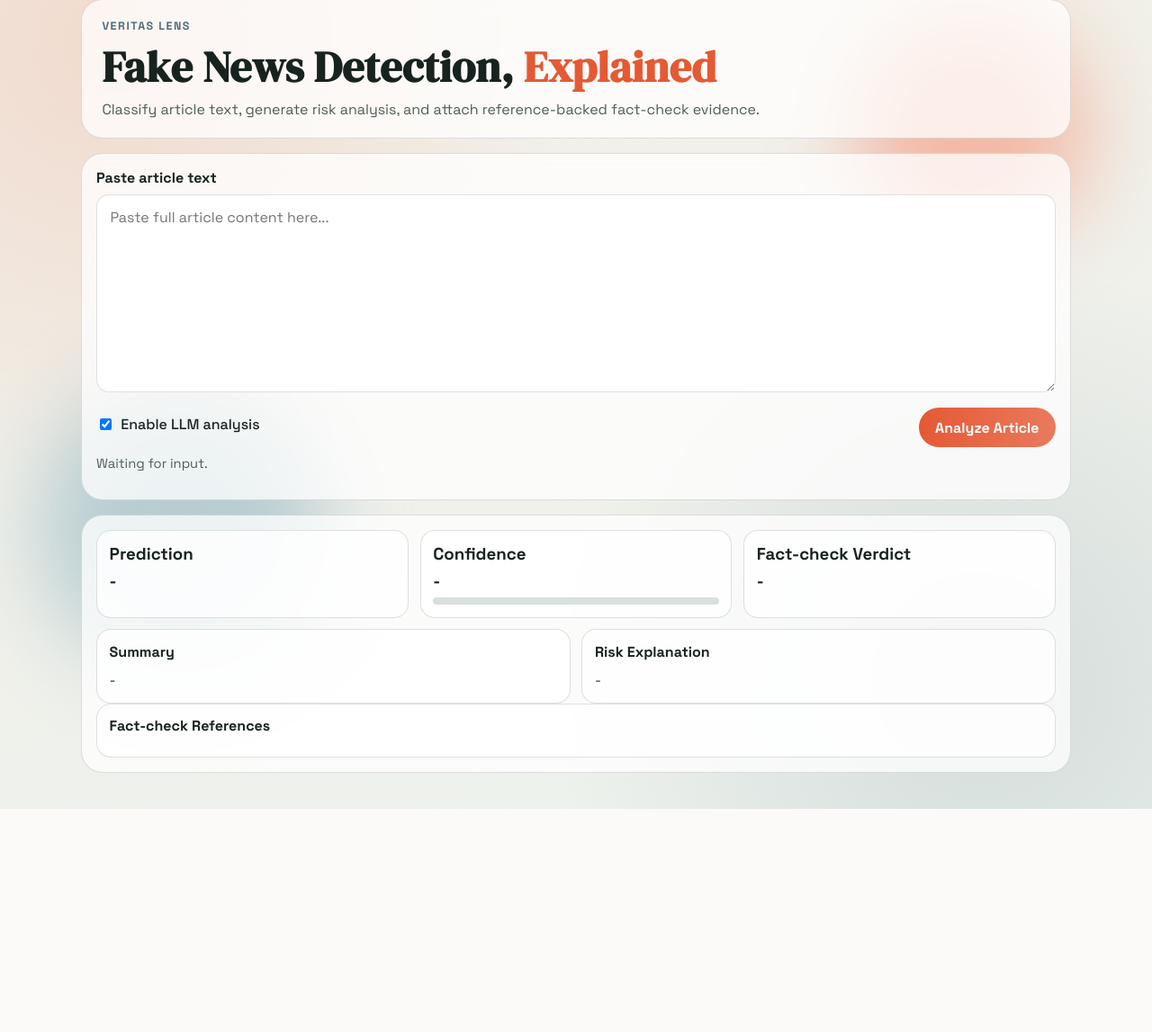
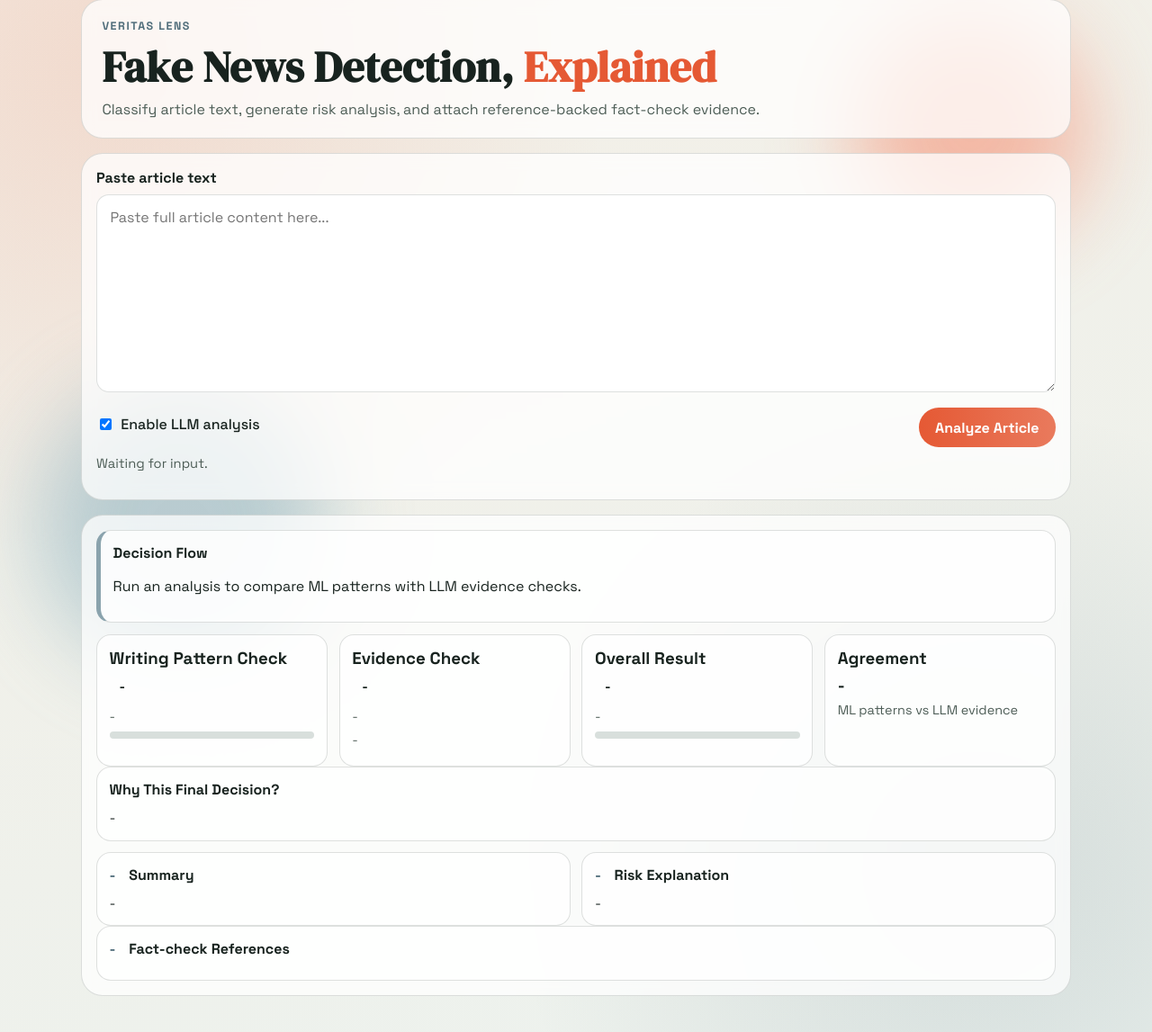
Before and after one commit to aayush-kushwaha/Fake_News_Detection, a FastAPI app: page / in a window 1280 px wide. Shown: the part 41-1188 px from the top of the page at 90% size. Before the commit the page ends 940 px from the top, so only its background shows below. Run offline with FastAPI, Linux system fonts and the light colour scheme.

Commit message:
UI changes

```diff
--- a/app/main.py
+++ b/app/main.py
@@ -13,8 +13,11 @@ from app.model_service import FakeNewsModelService
 from app.schemas import (
     AnalyzeRequest,
     AnalyzeResponse,
+    FinalAssessment,
     FactCheckResponse,
     HealthResponse,
+    LlmAssessment,
+    MlAssessment,
     PredictRequest,
     PredictResponse,
 )
@@ -40,6 +43,79 @@ def _label_name(label: int) -> str:
     if label == -1:
         return "review"
     return "fake" if label == 1 else "real"
+
+
+def _ml_fake_score(prediction: PredictResponse) -> float:
+    if prediction.label_name == "fake":
+        return float(prediction.confidence)
+    if prediction.label_name == "real":
+        return 1.0 - float(prediction.confidence)
+    return 0.5
+
+
+def _llm_fake_score(verdict: str) -> float:
+    mapping = {
+        "contradicted": 0.9,
+        "mixed": 0.65,
+        "insufficient_evidence": 0.5,
+        "supported": 0.1,
+    }
+    return mapping.get(verdict, 0.5)
+
+
+def _fuse_assessments(
+    prediction: PredictResponse,
+    fact_check: FactCheckResponse | None,
+) -> FinalAssessment:
+    ml_label = prediction.label_name
+    ml_score = _ml_fake_score(prediction)
+
+    if fact_check is None:
+        verdict = "fake" if ml_score >= 0.78 else "real"
+        confidence = int(round(max(0.0, abs(ml_score - 0.5) * 2.0) * 100))
+        return FinalAssessment(
+            verdict=verdict,
+            confidence=confidence,
+            agreement_status="ml_only",
+            explanation="LLM verification was unavailable, so final recommendation follows the ML pattern model.",
+        )
+
+    llm_verdict = fact_check.verdict
+    llm_score = _llm_fake_score(llm_verdict)
+    llm_supports_fake = llm_verdict in {"contradicted", "mixed"}
+    llm_supports_real = llm_verdict == "supported"
+    ml_supports_fake = ml_label == "fake"
+    ml_supports_real = ml_label == "real"
+
+    disagreement = (ml_supports_fake and llm_supports_real) or (ml_supports_real and llm_supports_fake)
+    agreement_status = "disagree" if disagreement else "agree"
+
+    llm_weight = 0.40 if fact_check.has_trusted_references else 0.25
+    ml_weight = 1.0 - llm_weight
+    fused_risk = (ml_weight * ml_score) + (llm_weight * llm_score)
+
+    if disagreement:
+        return FinalAssessment(
+            verdict="review",
+            confidence=55,
+            agreement_status=agreement_status,
+            explanation="The pattern model and evidence-check model disagree, so this article is flagged for manual review.",
+        )
+
+    if fused_risk >= 0.72:
+        verdict = "fake"
+    elif fused_risk <= 0.35:
+        verdict = "real"
+    else:
+        verdict = "review"
+
+    confidence = int(round(max(0.0, abs(fused_risk - 0.5) * 2.0) * 100))
+    return FinalAssessment(
+        verdict=verdict,
+        confidence=confidence,
+        agreement_status=agreement_status,
+        explanation="Final recommendation combines ML writing-pattern risk with LLM evidence verification.",
+    )
 
 
 @asynccontextmanager
@@ -101,9 +177,20 @@ def analyze(payload: AnalyzeRequest) -> AnalyzeResponse:
 
     label, confidence = model_service.predict(payload.text)
     prediction = PredictResponse(label=label, label_name=_label_name(label), confidence=confidence)
+    ml_assessment = MlAssessment(
+        label=prediction.label,
+        label_name=prediction.label_name,
+        confidence=prediction.confidence,
+        summary="Pattern-based classification from the trained text model.",
+    )
 
     if not payload.use_llm:
-        return AnalyzeResponse(prediction=prediction)
+        final_assessment = _fuse_assessments(prediction, None)
+        return AnalyzeResponse(
+            prediction=prediction,
+            ml_assessment=ml_assessment,
+            final_assessment=final_assessment,
+        )
 
     warnings: list[str] = []
     summary = None
@@ -126,8 +213,25 @@ def analyze(payload: AnalyzeRequest) -> AnalyzeResponse:
     except Exception as exc:
         warnings.append(f"Fact-check unavailable: {exc}")
 
+    llm_assessment = None
+    if fact_check is not None:
+        llm_assessment = LlmAssessment(
+            verdict=fact_check.verdict,
+            confidence=fact_check.confidence,
+            explanation=fact_check.explanation,
+            has_trusted_references=bool(fact_check.has_trusted_references),
+            summary="Evidence-oriented claim verification using retrieved references.",
+        )
+
+    final_assessment = _fuse_assessments(prediction, fact_check)
+    if final_assessment.agreement_status == "disagree":
+        warnings.insert(0, "ML and LLM disagree on this article. Final recommendation is REVIEW.")
+
     return AnalyzeResponse(
         prediction=prediction,
+        ml_assessment=ml_assessment,
+        llm_assessment=llm_assessment,
+        final_assessment=final_assessment,
         summary=summary,
         risk_explanation=risk_explanation,
         fact_check=fact_check,
--- a/app/static/css/styles.css
+++ b/app/static/css/styles.css
@@ -176,7 +176,7 @@ button:hover {
 
 .kpi-row {
   display: grid;
-  grid-template-columns: repeat(3, minmax(0, 1fr));
+  grid-template-columns: repeat(4, minmax(0, 1fr));
   gap: 0.8rem;
 }
 
@@ -193,10 +193,89 @@ button:hover {
   margin: 0;
 }
 
+.explain-banner {
+  margin-bottom: 0.8rem;
+  border-left: 5px solid #8aa3ad;
+}
+
+.explain-banner.agree {
+  border-left-color: #1e8f5a;
+}
+
+.explain-banner.disagree {
+  border-left-color: #d17b00;
+  background: rgba(255, 244, 225, 0.8);
+}
+
+.explain-banner.ml-only {
+  border-left-color: #738b95;
+}
+
 .big-value {
   margin: 0.45rem 0;
   font-weight: 700;
   font-size: 1.15rem;
+}
+
+.mini-value {
+  margin: 0.2rem 0 0.45rem;
+  color: var(--muted);
+  font-size: 0.9rem;
+}
+
+.verdict-chip {
+  display: inline-block;
+  padding: 0.22rem 0.62rem;
+  border-radius: 999px;
+  font-size: 0.95rem;
+  line-height: 1.2;
+  border: 1px solid transparent;
+}
+
+.chip-good {
+  background: rgba(21, 127, 74, 0.12);
+  color: #0f6f41;
+  border-color: rgba(21, 127, 74, 0.35);
+}
+
+.chip-bad {
+  background: rgba(170, 46, 37, 0.12);
+  color: #8f231c;
+  border-color: rgba(170, 46, 37, 0.35);
+}
+
+.chip-review {
+  background: rgba(209, 123, 0, 0.14);
+  color: #8c5700;
+  border-color: rgba(209, 123, 0, 0.35);
+}
+
+.chip-neutral {
+  background: rgba(79, 109, 122, 0.12);
+  color: #35515c;
+  border-color: rgba(79, 109, 122, 0.35);
+}
+
+.detail-accordion summary {
+  cursor: pointer;
+  font-weight: 700;
+  list-style: none;
+}
+
+.detail-accordion summary::-webkit-details-marker {
+  display: none;
+}
+
+.detail-accordion summary::before {
+  content: "+";
+  display: inline-block;
+  width: 1rem;
+  margin-right: 0.35rem;
+  color: var(--accent-2);
+}
+
+.detail-accordion[open] summary::before {
+  content: "-";
 }
 
 .meter {
--- a/app/static/js/app.js
+++ b/app/static/js/app.js
@@ -3,15 +3,77 @@ const useLlm = document.getElementById("useLlm");
 const analyzeBtn = document.getElementById("analyzeBtn");
 const statusLine = document.getElementById("statusLine");
 
-const predictionText = document.getElementById("predictionText");
-const confidenceText = document.getElementById("confidenceText");
-const confidenceBar = document.getElementById("confidenceBar");
-const verdictText = document.getElementById("verdictText");
+const agreementBanner = document.getElementById("agreementBanner");
+const agreementText = document.getElementById("agreementText");
+const mlPatternText = document.getElementById("mlPatternText");
+const mlConfidenceText = document.getElementById("mlConfidenceText");
+const mlConfidenceBar = document.getElementById("mlConfidenceBar");
+const llmVerdictText = document.getElementById("llmVerdictText");
+const llmConfidenceText = document.getElementById("llmConfidenceText");
+const llmSourceText = document.getElementById("llmSourceText");
+const finalVerdictText = document.getElementById("finalVerdictText");
+const finalConfidenceText = document.getElementById("finalConfidenceText");
+const finalConfidenceBar = document.getElementById("finalConfidenceBar");
+const agreementStatusText = document.getElementById("agreementStatusText");
+const finalWhyText = document.getElementById("finalWhyText");
 const summaryText = document.getElementById("summaryText");
 const riskText = document.getElementById("riskText");
 const referencesList = document.getElementById("referencesList");
 const warningsCard = document.getElementById("warningsCard");
 const warningsList = document.getElementById("warningsList");
+
+function setDecisionFlowVisibility(isVisible) {
+  agreementBanner.style.display = isVisible ? "block" : "none";
+}
+
+function verdictLabel(value) {
+  if (!value) return "N/A";
+  const key = value.toLowerCase();
+  const labels = {
+    real: "Likely Real",
+    fake: "Likely Fake",
+    review: "Needs Review",
+    supported: "Supported",
+    contradicted: "Contradicted",
+    mixed: "Mixed",
+    insufficient_evidence: "Insufficient Evidence",
+  };
+  return labels[key] || value.replaceAll("_", " ");
+}
+
+function applyVerdictChipClass(element, verdict) {
+  element.classList.remove("chip-good", "chip-bad", "chip-review", "chip-neutral");
+  const key = (verdict || "").toLowerCase();
+  if (key === "real" || key === "supported") {
+    element.classList.add("chip-good");
+    return;
+  }
+  if (key === "fake" || key === "contradicted") {
+    element.classList.add("chip-bad");
+    return;
+  }
+  if (key === "review" || key === "mixed" || key === "insufficient_evidence") {
+    element.classList.add("chip-review");
+    return;
+  }
+  element.classList.add("chip-neutral");
+}
+
+function applyAgreementStyle(status) {
+  agreementBanner.classList.remove("agree", "disagree", "ml-only");
+  if (status === "disagree") {
+    agreementBanner.classList.add("disagree");
+    agreementStatusText.textContent = "DISAGREE";
+    return;
+  }
+  if (status === "ml_only") {
+    agreementBanner.classList.add("ml-only");
+    agreementStatusText.textContent = "ML ONLY";
+    return;
+  }
+  agreementBanner.classList.add("agree");
+  agreementStatusText.textContent = "AGREE";
+}
 
 function setStatus(text, kind) {
   statusLine.textContent = text;
@@ -62,6 +124,9 @@ function renderReferences(factCheck) {
 
 async function runAnalysis() {
   const text = articleText.value.trim();
+  const llmEnabled = useLlm.checked;
+
+  setDecisionFlowVisibility(llmEnabled);
   if (text.length < 20) {
     setStatus("Please enter at least 20 characters.", "error");
     return;
@@ -83,25 +148,62 @@ async function runAnalysis() {
     }
 
     const data = await res.json();
-    const confPct = Math.round((data.prediction.confidence || 0) * 100);
+    const mlConfPct = Math.round(((data.ml_assessment?.confidence ?? data.prediction.confidence) || 0) * 100);
     const factCheck = data.fact_check || null;
-    const verdictLabel = factCheck
-      ? (factCheck.has_trusted_references ? factCheck.verdict : `${factCheck.verdict} (fallback-only)`)
-      : "N/A";
-    const predictionLabel = data.prediction.label_name === "review"
-      ? "REVIEW"
-      : data.prediction.label_name.toUpperCase();
+    const llmAssessment = data.llm_assessment || null;
+    const finalAssessment = data.final_assessment || null;
 
-    predictionText.textContent = predictionLabel;
-    confidenceText.textContent = `${confPct}%`;
-    confidenceBar.style.width = `${confPct}%`;
+    mlPatternText.textContent = verdictLabel(data.ml_assessment?.label_name || data.prediction.label_name);
+    applyVerdictChipClass(mlPatternText, data.ml_assessment?.label_name || data.prediction.label_name);
+    mlConfidenceText.textContent = `Confidence: ${mlConfPct}%`;
+    mlConfidenceBar.style.width = `${mlConfPct}%`;
 
-    verdictText.textContent = verdictLabel;
+    if (llmAssessment) {
+      llmVerdictText.textContent = verdictLabel(llmAssessment.verdict);
+      applyVerdictChipClass(llmVerdictText, llmAssessment.verdict);
+      llmConfidenceText.textContent = `Confidence: ${llmAssessment.confidence}%`;
+      llmSourceText.textContent = llmAssessment.has_trusted_references
+        ? "Evidence quality: trusted sources"
+        : "Evidence quality: fallback sources only";
+    } else {
+      llmVerdictText.textContent = "N/A";
+      applyVerdictChipClass(llmVerdictText, "");
+      llmConfidenceText.textContent = "Confidence: N/A";
+      llmSourceText.textContent = "LLM verification disabled or unavailable";
+    }
+
+    if (finalAssessment) {
+      finalVerdictText.textContent = verdictLabel(finalAssessment.verdict);
+      applyVerdictChipClass(finalVerdictText, finalAssessment.verdict);
+      finalConfidenceText.textContent = `Confidence: ${finalAssessment.confidence}%`;
+      finalConfidenceBar.style.width = `${finalAssessment.confidence}%`;
+      finalWhyText.textContent = finalAssessment.explanation || "No explanation available.";
+      agreementText.textContent = finalAssessment.agreement_status === "disagree"
+        ? "ML pattern result and LLM evidence check disagree, so this article is flagged for REVIEW."
+        : "ML and LLM outputs were fused into one";
+      applyAgreementStyle(finalAssessment.agreement_status);
+    } else {
+      finalVerdictText.textContent = "N/A";
+      applyVerdictChipClass(finalVerdictText, "");
+      finalConfidenceText.textContent = "Confidence: N/A";
+      finalConfidenceBar.style.width = "0%";
+      finalWhyText.textContent = "No final decision explanation available.";
+      agreementText.textContent = "Run analysis to compare ML patterns with LLM evidence checks.";
+      applyAgreementStyle("ml_only");
+    }
+
     summaryText.textContent = data.summary || "No summary available.";
     riskText.textContent = data.risk_explanation || "No risk explanation available.";
 
     renderReferences(factCheck);
     const warnings = [...(data.warnings || [])];
+    if (finalAssessment?.agreement_status === "disagree") {
+      const duplicate = "ML and LLM disagree on this article. Final recommendation is REVIEW.";
+      const idx = warnings.indexOf(duplicate);
+      if (idx !== -1) {
+        warnings.splice(idx, 1);
+      }
+    }
     if (factCheck && !factCheck.has_trusted_references) {
       warnings.unshift("External references are fallback-only, so verdict confidence is limited.");
     }
@@ -115,3 +217,5 @@ async function runAnalysis() {
 }
 
 analyzeBtn.addEventListener("click", runAnalysis);
+useLlm.addEventListener("change", () => setDecisionFlowVisibility(useLlm.checked));
+setDecisionFlowVisibility(useLlm.checked);
--- a/app/templates/index.html
+++ b/app/templates/index.html
@@ -34,42 +34,62 @@
     </section>
 
     <section class="panel output-panel" id="outputPanel">
+      <article class="detail-card explain-banner" id="agreementBanner">
+        <h4>Decision Flow</h4>
+        <p id="agreementText">Run an analysis to compare ML patterns with LLM evidence checks.</p>
+      </article>
+
       <div class="kpi-row">
         <article class="kpi-card">
-          <h3>Prediction</h3>
-          <p id="predictionText" class="big-value">-</p>
+          <h3>Writing Pattern Check</h3>
+          <p id="mlPatternText" class="big-value verdict-chip">-</p>
+          <p id="mlConfidenceText" class="mini-value">-</p>
+          <div class="meter"><span id="mlConfidenceBar"></span></div>
         </article>
         <article class="kpi-card">
-          <h3>Confidence</h3>
-          <p id="confidenceText" class="big-value">-</p>
-          <div class="meter"><span id="confidenceBar"></span></div>
+          <h3>Evidence Check</h3>
+          <p id="llmVerdictText" class="big-value verdict-chip">-</p>
+          <p id="llmConfidenceText" class="mini-value">-</p>
+          <p id="llmSourceText" class="mini-value">-</p>
         </article>
         <article class="kpi-card">
-          <h3>Fact-check Verdict</h3>
-          <p id="verdictText" class="big-value">-</p>
+          <h3>Overall Result</h3>
+          <p id="finalVerdictText" class="big-value verdict-chip">-</p>
+          <p id="finalConfidenceText" class="mini-value">-</p>
+          <div class="meter"><span id="finalConfidenceBar"></span></div>
         </article>
-      </div>
-
-      <div class="grid-two">
-        <article class="detail-card">
-          <h4>Summary</h4>
-          <pre id="summaryText">-</pre>
-        </article>
-        <article class="detail-card">
-          <h4>Risk Explanation</h4>
-          <pre id="riskText">-</pre>
+        <article class="kpi-card">
+          <h3>Agreement</h3>
+          <p id="agreementStatusText" class="big-value">-</p>
+          <p class="mini-value">ML patterns vs LLM evidence</p>
         </article>
       </div>
 
       <article class="detail-card">
-        <h4>Fact-check References</h4>
-        <ul id="referencesList" class="references"></ul>
+        <h4>Why This Final Decision?</h4>
+        <pre id="finalWhyText">-</pre>
       </article>
 
-      <article class="detail-card" id="warningsCard">
-        <h4>Warnings</h4>
+      <div class="grid-two">
+        <details class="detail-card detail-accordion" open>
+          <summary>Summary</summary>
+          <pre id="summaryText">-</pre>
+        </details>
+        <details class="detail-card detail-accordion" open>
+          <summary>Risk Explanation</summary>
+          <pre id="riskText">-</pre>
+        </details>
+      </div>
+
+      <details class="detail-card detail-accordion" open>
+        <summary>Fact-check References</summary>
+        <ul id="referencesList" class="references"></ul>
+      </details>
+
+      <details class="detail-card detail-accordion" id="warningsCard" open>
+        <summary>Warnings</summary>
         <ul id="warningsList"></ul>
-      </article>
+      </details>
     </section>
   </main>
 
```
Also changed, not shown: app/schemas.py (+25 -0 lines).
